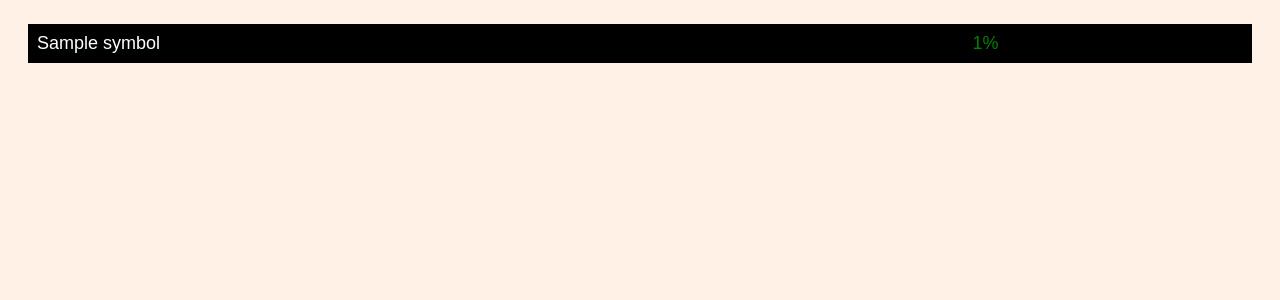
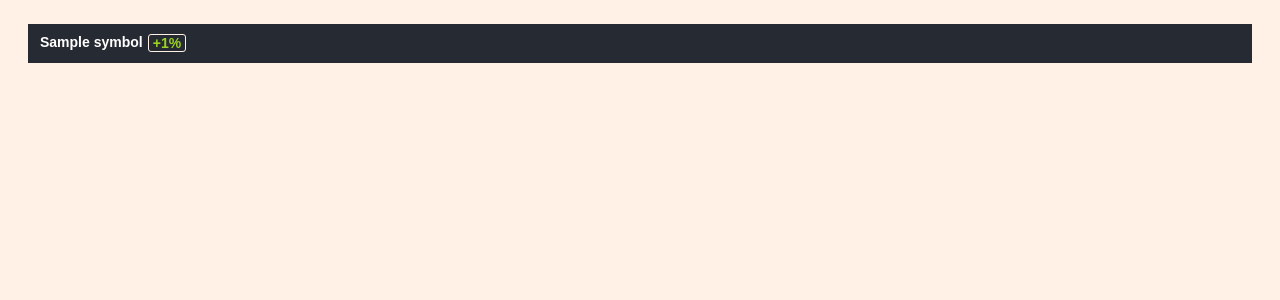
Before and after one commit to Bozhidar96/The-financial-info-BE, a Node server app: template views/home.handlebars in a window 1280 px wide. Shown: the part 94-394 px from the top of the page. Run offline with Node 20, Linux system fonts and the light colour scheme; the template is opened without the code that fills it: most values are stand-ins (such as "Sample title", 1, 10 or a date in 2020); some libraries are stand-ins or nearby versions.

Commit message:
Add styles

```diff
--- a/static/stylesheet.css
+++ b/static/stylesheet.css
@@ -5,23 +5,66 @@ body {
   padding: 20px;
 }
 
-table {
-    background-color: black;
-    color: white;
-    border-collapse: collapse;
+.wrapper {
+  font-family: MetricWeb, sans-serif;
+  font-size: 14px;
+  line-height: 16px;
+  font-weight: 600;
+  background-color: #262a33;
+  height: 39px;
   width: 100%;
 }
 
-  th, td {
-    text-align: left;
-    padding: 8px;
-    border: 1px solid black;
+.grid-container {
+  box-sizing: border-box;
+  margin-left: auto;
+  margin-right: auto;
+  min-width: 240px;
+  position: relative;
+  max-width: 1220px;
+  padding-left: 10px;
+  padding-right: 10px;
 }
 
-  th {
-    background-color: #f2f2f2;
+.markets-data {
+  padding-top: 10px;
+  padding-bottom: 10px;
+  color: #fff;
+  display: flex;
+  justify-content: space-between;
 }
 
-  tr:nth-child(even) {
-    background-color: #f2f2f2;
+.markets-data-items {
+  margin: 0;
+  padding: 0;
+  list-style-type: none;
+  display: flex;
+  justify-content: space-between;
+  width: 100%;
 }
+
+.item-symbol-name {
+  margin: 0;
+  padding: 0;
+  list-style-type: none;
+  display: flex;
+  width: 100%;
+}
+
+.percentage-change-red {
+  border-color: #ff767c;
+  color: #ff767c;
+  border: 1px solid #fff1e5;
+  border-radius: 3px;
+  padding: 0 4px;
+  margin-left: 5px;
+}
+
+.percentage-change-green {
+  border-color: #9cd321;
+  color: #9cd321;
+  margin-left: 5px;
+  border: 1px solid #fff1e5;
+  border-radius: 3px;
+  padding: 0 4px;
+}
--- a/views/home.handlebars
+++ b/views/home.handlebars
@@ -3,19 +3,27 @@
     <title>Bozhidar Rusev Task</title>
   </head>
   <body>
-    <table>
-      <thead>
-        <tr>
-          {{#each rows}}
-            <td>{{symbol}}</td>
-            {{#gt percentageChanges 0}}
-              <td style="color:green">{{percentageChanges}}%</td>
-            {{else}}
-              <td style="color:red">{{percentageChanges}}%</td>
-            {{/gt}}
-          {{/each}}
-        </tr>
-      </thead>
-    </table>
+    <div class="wrapper">
+      <div class="grid-container">
+        <div class="markets-data">
+          <ul class="markets-data-items">
+            {{#each rows}}
+              <li class="item-symbol-name">
+                <span>{{symbol}}</span>
+                {{#gt percentageChanges 0}}
+                  <span
+                    class="percentage-change-green"
+                  >+{{percentageChanges}}%</span>
+                {{else}}
+                  <span
+                    class="percentage-change-red"
+                  >{{percentageChanges}}%</span>
+                {{/gt}}
+              </li>
+            {{/each}}
+          </ul>
+        </div>
+      </div>
+    </div>
   </body>
 </html>
```
Lines whose indentation alone changed are shown as unchanged.
